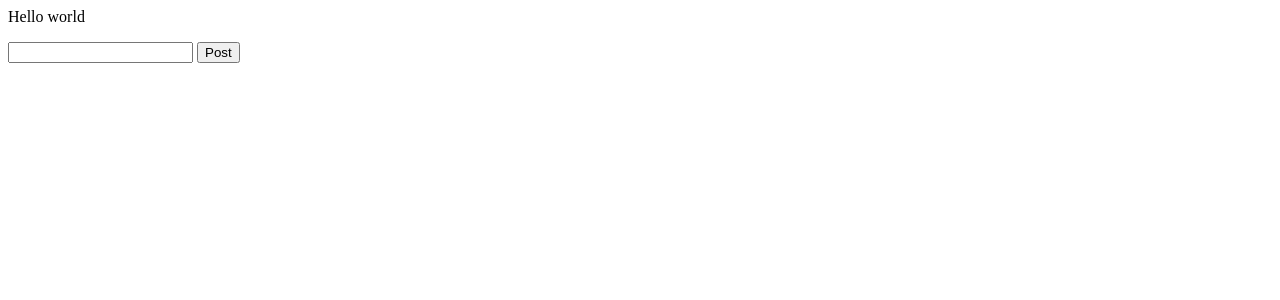
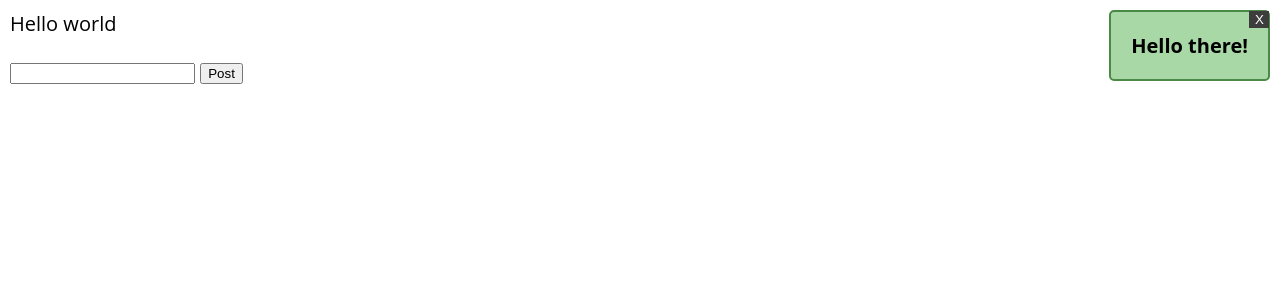
Before and after one commit to developer980/Browser_extension_for_news_articles_suggestions, a Flask app: page / in a window 1280 px wide. Shown: the top 300 px of the page. Run offline with Flask 3, Linux system fonts and the light colour scheme; data that the repository does not hold is empty; parts of the project's set-up code (start-up, migrations or seed data) failed here and were passed over.

Commit message:
added an extension for the AI using Flask

```diff
--- a/app.py
+++ b/app.py
@@ -7,7 +7,7 @@ from vaderSentiment.vaderSentiment import SentimentIntensityAnalyzer
 from textblob import TextBlob
 from flask import Flask, render_template, request, jsonify, Response
 import json
-
+from flask_cors import CORS
 
 stopwords = set(stopwords.words('english'))
 # import spacy
@@ -22,6 +22,7 @@ nltk.download('averaged_perceptron_tagger')
 nltk.download('wordnet')
 
 app = Flask(__name__)
+CORS(app)
 
 @app.route('/', methods = ['GET', 'POST'])
 def index():
@@ -61,7 +62,7 @@ def post():
     else:
         content_information = info1
 
-    print(content_information)
+    # print(content_information)
 
     # if len(content_information):
     #     print("Length")
@@ -83,7 +84,7 @@ def post():
     title_keywords = [token.replace("'s", '').replace(":", '').lower() for token in title_tokens if token not in stopwords]
     title_keywords_string = "+".join(title_keywords)
 
-
+    print(title)
 
     trustworthy_response = requests.get("https://www.bbc.co.uk/search?q=" + title_keywords_string)
     trustworthy_content = BeautifulSoup(trustworthy_response.content, "html.parser")
@@ -132,8 +133,8 @@ def post():
     percentage = similarity_score/len(info_toverify) * 100
 
     obj = {'data':"The similarity percentage is: " + str(percentage) + " %"}
-    response = Response(json.dumps(obj), status=200, mimetype='application/json')
-    print()
+    response = Response(json.dumps({'data':percentage}), status=200, mimetype='application/json')
+    print(obj)
     return response
 
 # https://abc7chicago.com/gwyneth-paltrow-ski-collision-park-city-trial-2023/12985760/"
--- /dev/null
+++ b/static/background.js
@@ -0,0 +1,3 @@
+chrome.runtime.onInstalled.addListener(() => {
+    console.log('hello')
+})
--- a/static/script.js
+++ b/static/script.js
@@ -1,23 +1,64 @@
-const button = document.getElementById('post')
-const input = document.getElementById('url_input')
-let url = ''
+console.log("Oh, Hi there!")
+displayMessage("Hello there!");
+// document.addEventListener('DOMContentLoaded', () => {
+//     displayMessage("Hello there!");
+// })
 
-input.addEventListener('input', () => {
-    url = document.getElementById('url_input').value
-    console.log(url)
-})
+let message_width = 200
 
-button.addEventListener('click', () => {
-    console.log(url)
-    fetch("http://127.0.0.1:5000/post", {
-        method: "POST",
+function displayMessage(message) {
+    let div = document.createElement('div');
+    console.log("HELLO THERE!")
+    div.style.position = "fixed"
+    div.style.top = "10px"
+    div.style.right = "10px"
+    div.style.padding = "20px"
+    div.style.backgroundColor = "rgb(168, 216, 166)"
+    div.style.border = "2px solid rgb(73, 138, 71)"
+    div.style.borderRadius = "5px"
+    div.style.color = "1px solid rgb(73, 138, 71)"
+    div.style.overflow = "hidden"
+    div.style.zIndex = 9999;
+    div.innerHTML =
+    `<div style = 'position:relative'>
+        <button id = "close-message" class = "close-button" style = 'position:fixed; top:11px; right:11px; width:20px' >
+            X
+        </button>
+        <div>
+            <b>${message}</b>
+        </div>
+    </div>`
+    document.body.appendChild(div)
+    console.log(document.URL)
+
+
+    fetch('http://127.0.0.1:5000/post', {
+        method: 'POST',
         headers: {
-            'Content-Type': 'application/json'
+            "Content-type":"application/json"
         },
-        body: JSON.stringify({'url': url})
-    }).then(() => {
-        fetch("http://127.0.0.1:5000/post")
-            .then(response => response.json())
-            .then(data => console.log(data))
+        body: JSON.stringify({
+            url:document.URL
+        })
     })
-})
+        .then(response => response.json())
+        .then(data => {
+            div.innerHTML =
+            `<div style = 'position:relative'>
+                <button id = "close-message" class = "close-button" style = 'position:fixed; top:11px; right:11px; width:20px' >
+                    X
+                </button>
+                <div>
+                    <b>${data.data}</b>
+                </div>
+            </div>`
+            document.body.appendChild(div)
+
+            document.getElementById('close-message').addEventListener('click', () => {
+                message_width ? message_width = 0 : message_width = 400
+                div.style.width = `${message_width}px`
+                document.body.appendChild(div)
+                console.log('pressed')
+            })
+        })
+}
--- /dev/null
+++ b/static/style/style.css
@@ -0,0 +1,13 @@
+body{
+    font-family:'Open sans';
+    font-size: 20px;
+    margin:0;
+    padding:10px;
+    /* background-color: rgb(73, 138, 71); */
+}
+
+.close-button{
+    background-color: rgb(61, 61, 61);
+    color:white;
+    border:none;
+}
--- a/templates/index.html
+++ b/templates/index.html
@@ -3,12 +3,14 @@
     <meta charset="UTF-8">
     <meta http-equiv="X-UA-Compatible" content="IE=edge">
     <meta name="viewport" content="width=device-width, initial-scale=1.0">
+    <link rel="stylesheet" href="{{url_for('static', filename = 'style/style.css')}}">
     <title>Document</title>
 </head>
 <body>
     <p>Hello world</p>
     <input id = "url_input" type="text">
     <button id = "post">Post</button>
+    <!-- <div id="content">Hello there</div> -->
 </body>
 <script src="{{ url_for('static', filename = 'script.js') }}"></script>
 </html>
```
Also changed, not shown: manifest.json (added).
